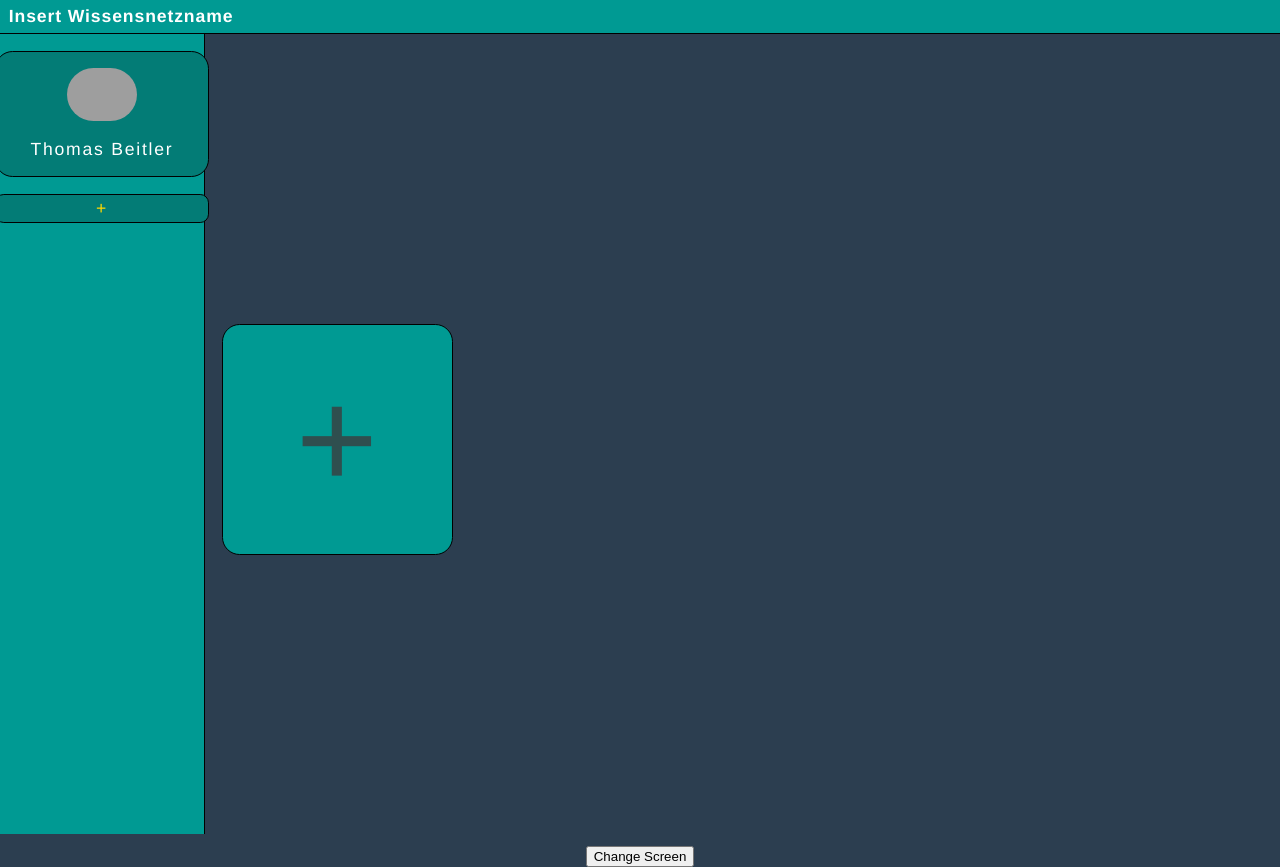
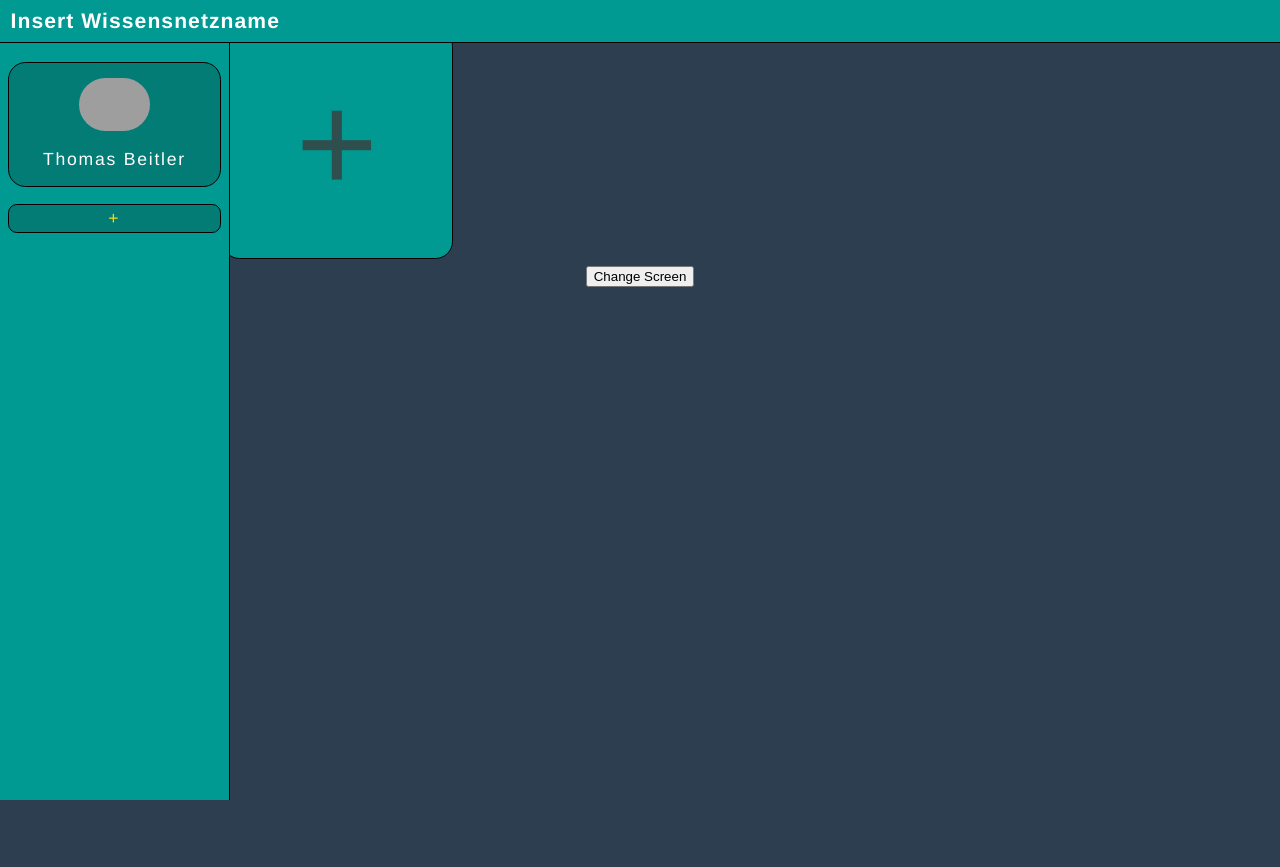
Before and after one commit to lelex4545/projekt-1, a Vue app: page / in a window 1280 px wide. Both pictures are taken after a click on the button "Change Screen". After the commit the page ends 800 px from the top, so only its background shows below. Built offline with nearby package versions, Linux system fonts and the light colour scheme; grey boxes are pictures that could not be loaded.

Commit message:
position_fixed_test

```diff
--- a/src/components/screens/Home.vue
+++ b/src/components/screens/Home.vue
@@ -47,7 +47,11 @@ export default {
     border-radius: 0;
     border: 0px;
     border-bottom: 1px solid black;
-    font-size: .5em;
+    font-size: .6em;
+
+    position: fixed;
+    width: 100vw;
+    height: 4em;
 }
 
 
--- a/src/components/screens/HomeComp/ControlCenter.vue
+++ b/src/components/screens/HomeComp/ControlCenter.vue
@@ -28,7 +28,10 @@ export default {
     border-radius: 0;
     border: 0px;
     border-right: 1px solid black;
+
+    position: fixed;
     height: 100vh;
+    width: 13em;
 }
 
 #profil{
@@ -36,7 +39,7 @@ export default {
     background-color: #037c76;
     width: 12em;
     height: 7em;
-    margin-top: 1em;
+    margin-top: 3.5em;
     border: .5px solid black;
     border-radius: 1em;
 
--- a/src/components/screens/HomeComp/WissensblockItem.vue
+++ b/src/components/screens/HomeComp/WissensblockItem.vue
@@ -18,8 +18,9 @@ export default {
             this.$emit('addNet', this.item)
         },
         enter(){
-            document.getElementById('boxInputName').addEventListener('keyup',function(){
-                this.blur();
+            document.getElementById('boxInputName').addEventListener('keyup',function(e){
+                if(e.which == 13)
+                    this.blur();
             });
         }
     },
```
